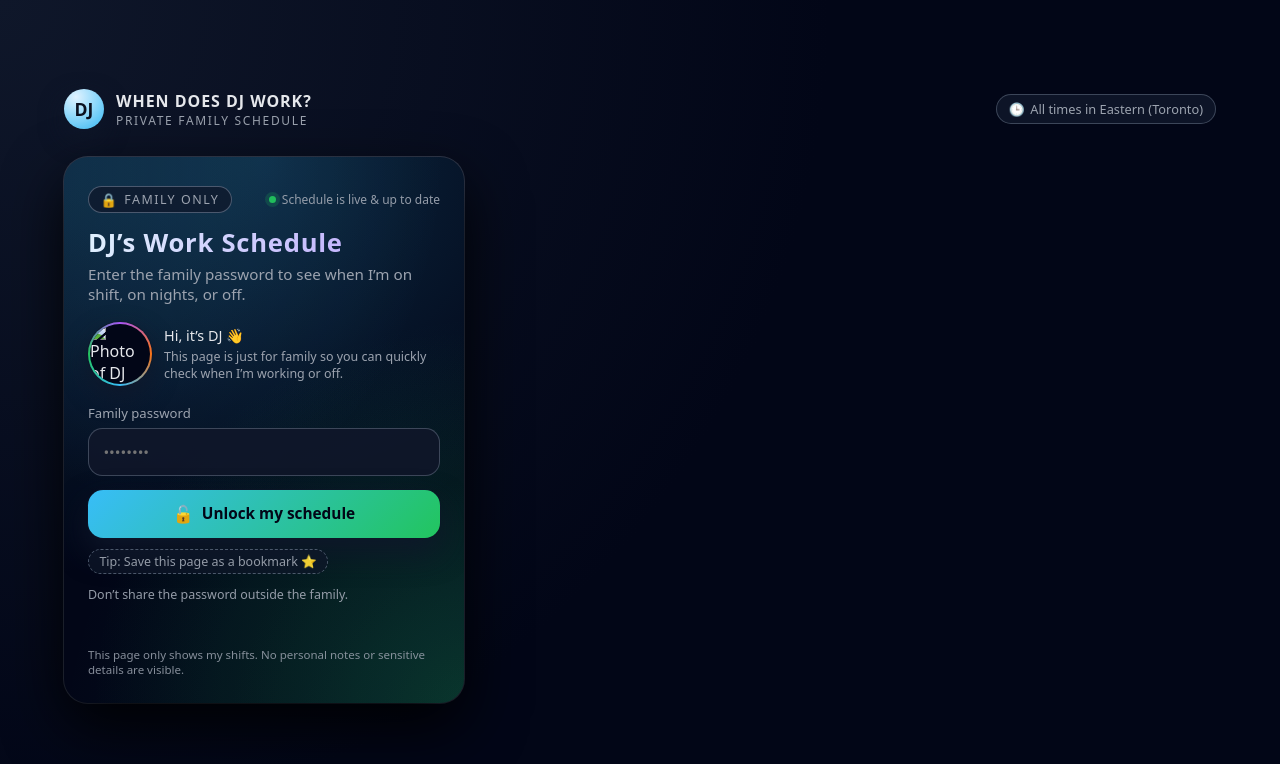
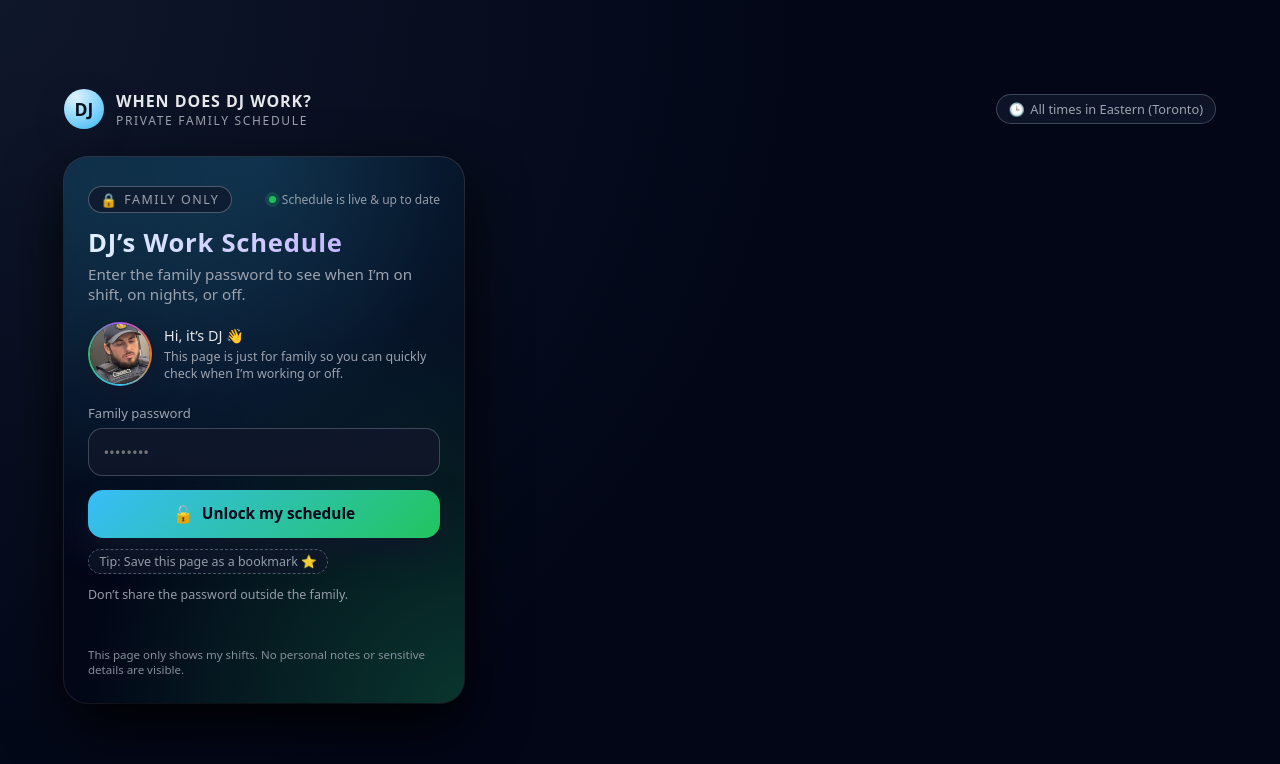
Before and after one commit to whendoesdj/Whendoesdj-work, a plain HTML site: page index.html in a window 1280 px wide. Drawn offline with Linux system fonts and the light colour scheme.

Commit message:
Update index.html

```diff
--- a/index.html
+++ b/index.html
@@ -576,7 +576,7 @@
             <div class="profile-photo-ring">
               <div class="profile-photo">
                 <!-- 🔧 Replace PROFILE_IMAGE_URL_HERE with a link to your photo -->
-                <img src="PROFILE_IMAGE_URL_HERE" alt="Photo of DJ" />
+                <img src="https://raw.githubusercontent.com/whendoesdj/whendoesdj-work/main/dj.jpeg" alt="Photo of DJ" />
               </div>
             </div>
             <div>
```
